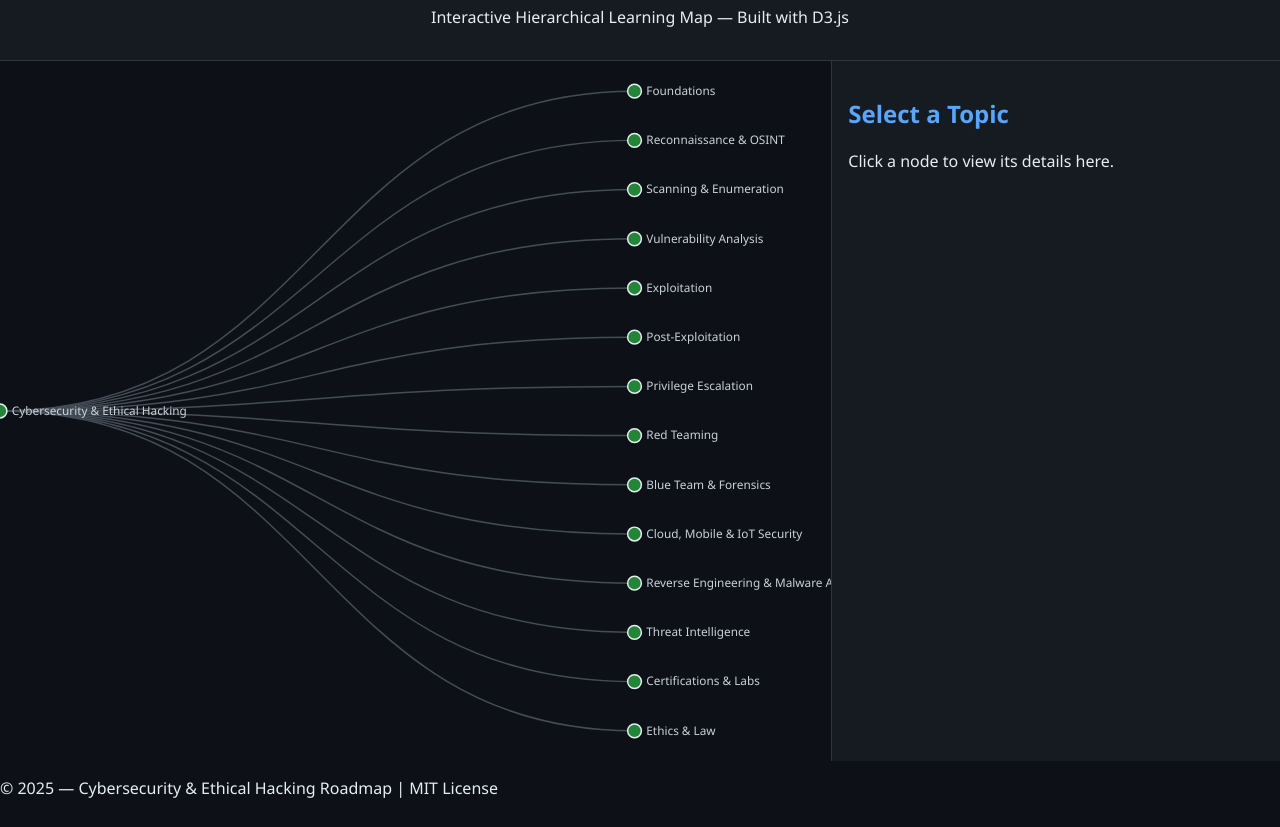
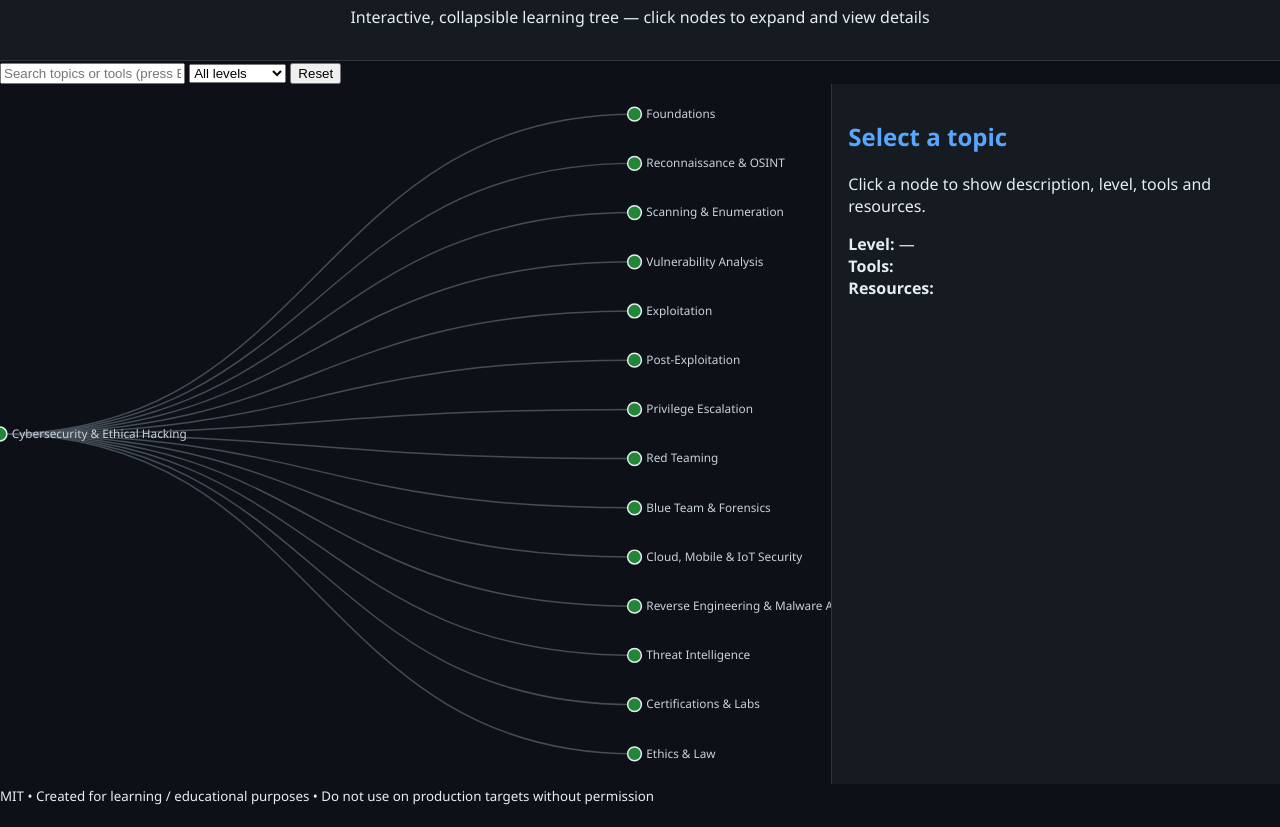
Before and after one commit to sachida-cyber/Cybersecurity-Learning-Map, a plain HTML site: page index.html in a window 1280 px wide. Shown: the part 96-923 px from the top of the page. Drawn offline with nearby package versions, Linux system fonts and the light colour scheme.

Commit message:
Revise HTML structure and content for roadmap
Updated the title, added viewport meta tag, and improved the structure of the HTML document.

```diff
--- a/index.html
+++ b/index.html
@@ -1,28 +1,47 @@
-<!DOCTYPE html>
+<!doctype html>
 <html lang="en">
 <head>
-  <meta charset="UTF-8" />
-  <title>Cybersecurity & Ethical Hacking Roadmap</title>
+  <meta charset="utf-8" />
+  <title>Cybersecurity Roadmap — Tree Map</title>
+  <meta name="viewport" content="width=device-width,initial-scale=1" />
   <link rel="stylesheet" href="style.css" />
   <script src="https://d3js.org/d3.v7.min.js"></script>
 </head>
 <body>
   <header>
-    <h1>Cybersecurity & Ethical Hacking Roadmap</h1>
-    <p>Interactive Hierarchical Learning Map — Built with D3.js</p>
+    <h1>Cybersecurity &amp; Ethical Hacking — Roadmap</h1>
+    <p class="subtitle">Interactive, collapsible learning tree — click nodes to expand and view details</p>
   </header>
 
-  <div id="treewrap">
-    <svg id="treeSvg"></svg>
-    <div id="infopane">
-      <h2 id="nodeTitle">Select a Topic</h2>
-      <p id="nodeShort">Click a node to view its details here.</p>
-      <div id="nodeTools"></div>
+  <main id="main">
+    <div id="controls">
+      <input id="search" placeholder="Search topics or tools (press Enter)" />
+      <select id="levelFilter" title="Filter by learning level">
+        <option value="All">All levels</option>
+        <option value="Beginner">Beginner</option>
+        <option value="Intermediate">Intermediate</option>
+        <option value="Advanced">Advanced</option>
+      </select>
+      <button id="resetBtn">Reset</button>
     </div>
-  </div>
+
+    <div id="treewrap">
+      <svg id="treeSvg" aria-label="Cybersecurity learning tree"></svg>
+
+      <aside id="infopane" aria-live="polite">
+        <h2 id="nodeTitle">Select a topic</h2>
+        <p id="nodeShort">Click a node to show description, level, tools and resources.</p>
+        <div id="meta">
+          <div><strong>Level:</strong> <span id="nodeLevel">—</span></div>
+          <div><strong>Tools:</strong> <div id="nodeTools" class="tags"></div></div>
+          <div><strong>Resources:</strong> <div id="nodeResources" class="tags"></div></div>
+        </div>
+      </aside>
+    </div>
+  </main>
 
   <footer>
-    <p>© 2025 — Cybersecurity & Ethical Hacking Roadmap | MIT License</p>
+    <small>MIT • Created for learning / educational purposes • Do not use on production targets without permission</small>
   </footer>
 
   <script src="script.js"></script>
```
